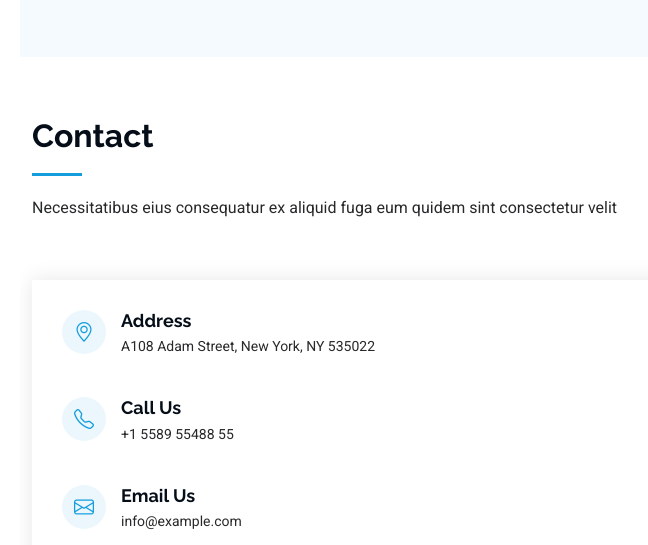
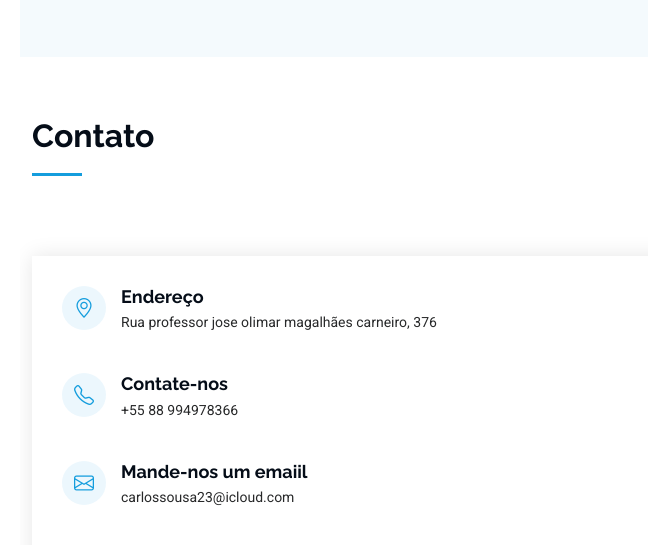
Before and after one commit to carlosfilho90/Portifolio_2, a plain HTML site: page index.html in a window 1280 px wide. Shown: the part 3720-4265 px from the top of the page, without its empty margins (280-928 px from the left). Drawn offline with Linux system fonts and the light colour scheme; grey boxes are pictures that could not be loaded.

Commit message:
correção de alguns pontos na seção contato

```diff
--- a/index.html
+++ b/index.html
@@ -388,8 +388,7 @@
 
       <!-- Section Title -->
       <div class="container section-title" data-aos="fade-up">
-        <h2>Contact</h2>
-        <p>Necessitatibus eius consequatur ex aliquid fuga eum quidem sint consectetur velit</p>
+        <h2>Contato</h2>
       </div><!-- End Section Title -->
 
       <div class="container" data-aos="fade-up" data-aos-delay="100">
@@ -402,24 +401,24 @@
               <div class="info-item d-flex" data-aos="fade-up" data-aos-delay="200">
                 <i class="bi bi-geo-alt flex-shrink-0"></i>
                 <div>
-                  <h3>Address</h3>
-                  <p>A108 Adam Street, New York, NY 535022</p>
+                  <h3>Endereço</h3>
+                  <p>Rua professor jose olimar magalhães carneiro, 376</p>
                 </div>
               </div><!-- End Info Item -->
 
               <div class="info-item d-flex" data-aos="fade-up" data-aos-delay="300">
                 <i class="bi bi-telephone flex-shrink-0"></i>
                 <div>
-                  <h3>Call Us</h3>
-                  <p>+1 5589 55488 55</p>
+                  <h3>Contate-nos</h3>
+                  <p>+55 88 994978366</p>
                 </div>
               </div><!-- End Info Item -->
 
               <div class="info-item d-flex" data-aos="fade-up" data-aos-delay="400">
                 <i class="bi bi-envelope flex-shrink-0"></i>
                 <div>
-                  <h3>Email Us</h3>
-                  <p>info@example.com</p>
+                  <h3>Mande-nos um emaiil</h3>
+                  <p>carlossousa23@icloud.com</p>
                 </div>
               </div><!-- End Info Item -->
 
```
